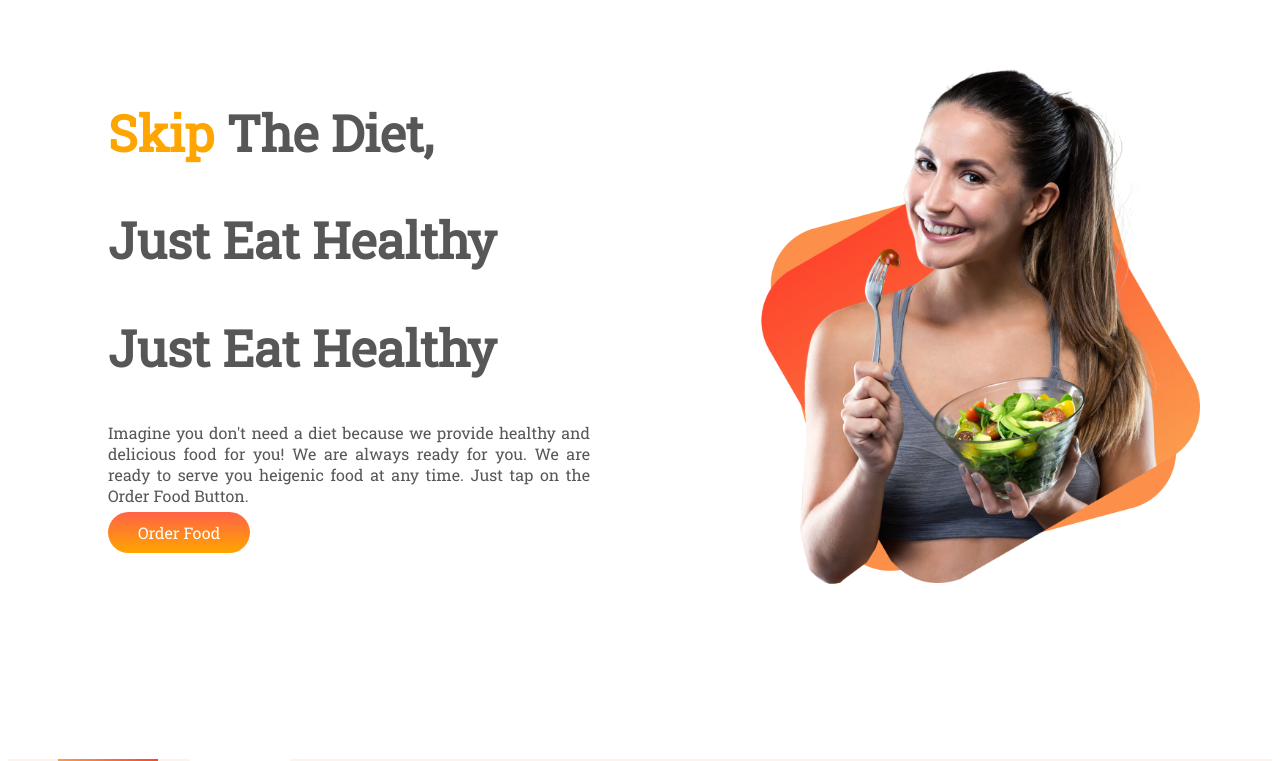
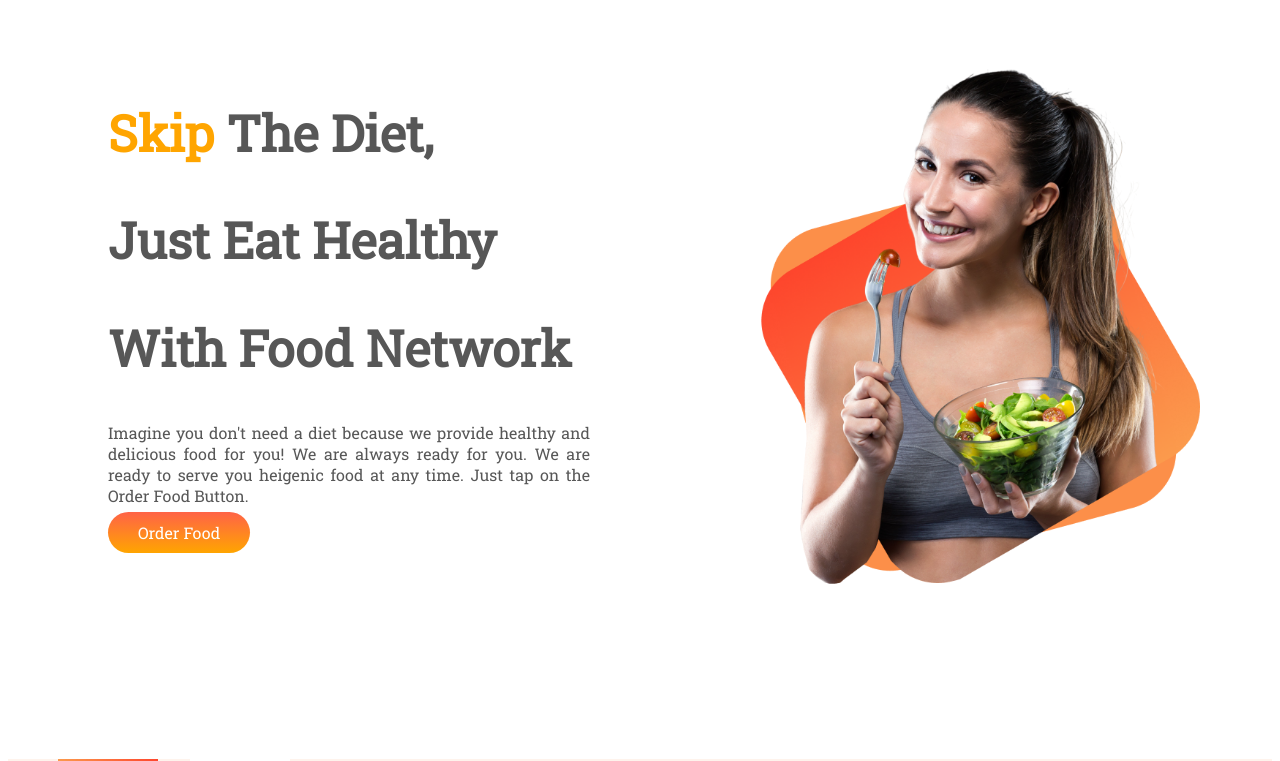
Before and after one commit to MohaimanulIslam/AssignmentOne, a plain HTML site: page index.html in a window 1280 px wide. Shown: the top 761 px of the page. Drawn offline with Linux system fonts and the light colour scheme.

Commit message:
text properly right

```diff
--- a/index.html
+++ b/index.html
@@ -18,7 +18,7 @@
         <div class="div-skip">
             <h1><span class="clr-orange">Skip </span><span class="chai-color">The Diet,</span></h1>
             <h1 class="chai-color">Just Eat Healthy</h1>
-            <h1><span class="chai-color">Just Eat Healthy</span></h1>
+            <h1 class="chai-color">With Food Network</h1>
             <p class="chai-color">Imagine you don't need a diet because we provide healthy and delicious food for you!
                 We are always ready
                 for you. We are ready to serve you heigenic food at any time. Just tap on the Order Food Button.</p>
```
